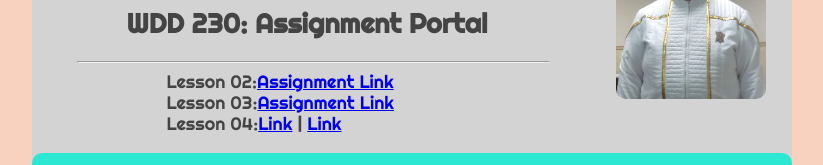
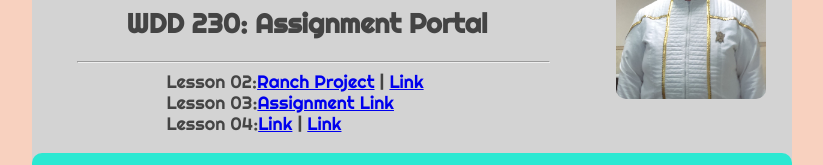
Before and after one commit to dellborg82/dellborg82.github.io, a plain HTML site: page index.html in a window 1280 px wide. Shown: the part 151-316 px from the top of the page, without its empty margins (228-1051 px from the left). Drawn offline with Linux system fonts and the light colour scheme.

Commit message:
updated Link for Ranch Project to index.html

```diff
--- a/index.html
+++ b/index.html
@@ -22,7 +22,7 @@
         <h2>WDD 230: Assignment Portal</h2>
         <hr />
         <ul>
-          <li>Lesson 02:<a href="#">Assignment Link</a></li>
+          <li>Lesson 02:<a href="/ranch/index.html">Ranch Project</a> | <a href="#">Link</a></li>
           <li>Lesson 03:<a href="#">Assignment Link</a></li>
           <li>Lesson 04:<a href="#">Link</a> | <a href="#">Link</a></li>
         </ul>
```
